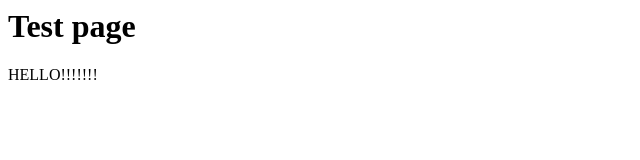
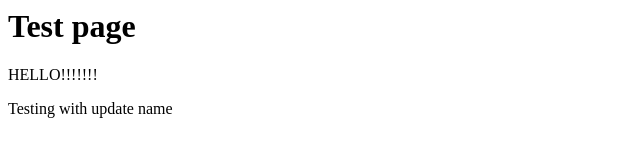
Before and after one commit to jonlopes/jonlopes.github.io, a plain HTML site: page index.html in a window 1280 px wide. Shown: the whole page, without its empty margins (0-640 px from the left). Drawn offline with Linux system fonts and the light colour scheme.

Commit message:
testing commit after updating repository name

```diff
--- a/index.html
+++ b/index.html
@@ -8,5 +8,6 @@
   <body>
     <h1>Test page</h1>
     <p>HELLO!!!!!!!</p>
+    <p>Testing with update name</p>
   </body>
 </html>
```
